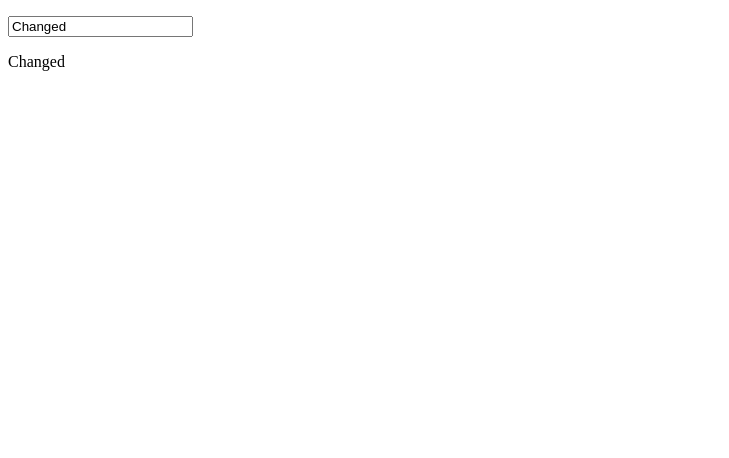
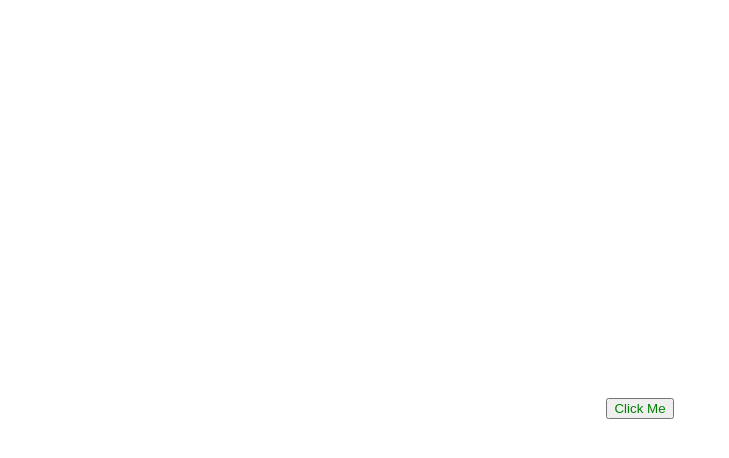
Before and after one commit to xxdalexx/vue-refresher-1, a plain HTML site: page index.html in a window 1280 px wide. Shown: the whole page, without its empty margins (0-729 px from the left). Drawn offline with nearby package versions, Linux system fonts and the light colour scheme.

Commit message:
Basic Attribute Binding and Event Handling

```diff
--- a/index.html
+++ b/index.html
@@ -2,32 +2,46 @@
 <html lang="en">
 <head>
     <meta charset="UTF-8">
-    <title>Document</title>
+    <title>Basic Attribute Binding and Event Handling</title>
     <script src="https://unpkg.com/vue@3.2.37/dist/vue.global.js"></script>
+    <style>
+        html, body {
+            height: 100%;
+        }
+
+        body {
+            display: grid;
+            place-items: center;
+        }
+
+        .text-red {
+            color: red;
+        }
+
+        .text-green {
+            color: green;
+        }
+    </style>
 </head>
 
 <body>
     <div id="app">
-        <p>
-            <input type="text" v-model="greeting" />
-        </p>
-        <p>
-            {{ greeting }}
-        </p>
+        <button :class="active ? 'text-red' : 'text-green'" @click="toggle">Click Me</button>
     </div>
 
     <script>
         Vue.createApp({
             data() {
                 return {
-                    greeting: 'Hello World.'
+                    buttonClasses: 'text-green',
+                    active: false
                 };
             },
 
-            mounted() {
-                setTimeout(() => {
-                    this.greeting = 'Changed';
-                }, 3000);
+            methods: {
+                toggle() {
+                    this.active = ! this.active;
+                }
             }
         }).mount('#app');
     </script>
```
